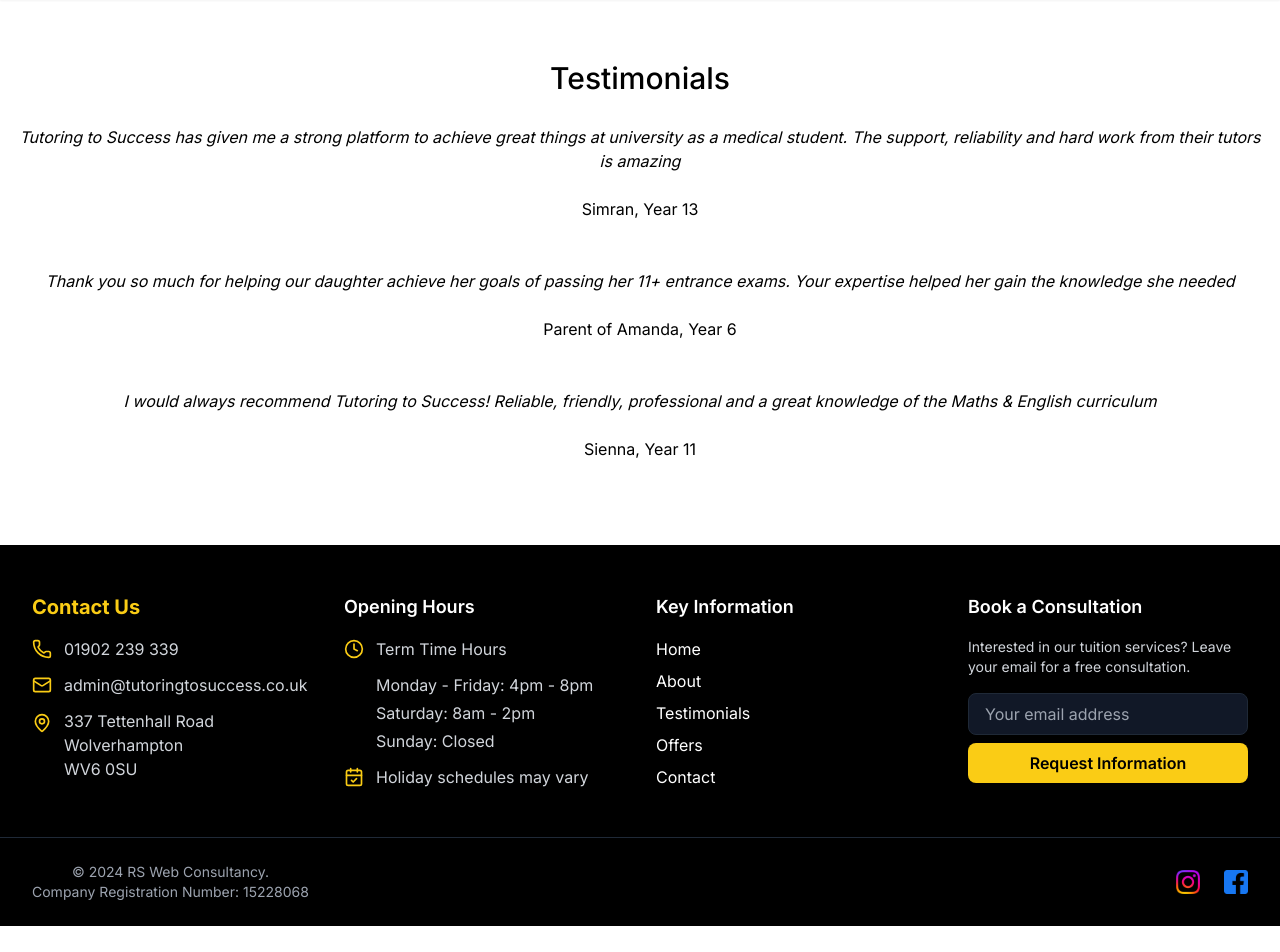
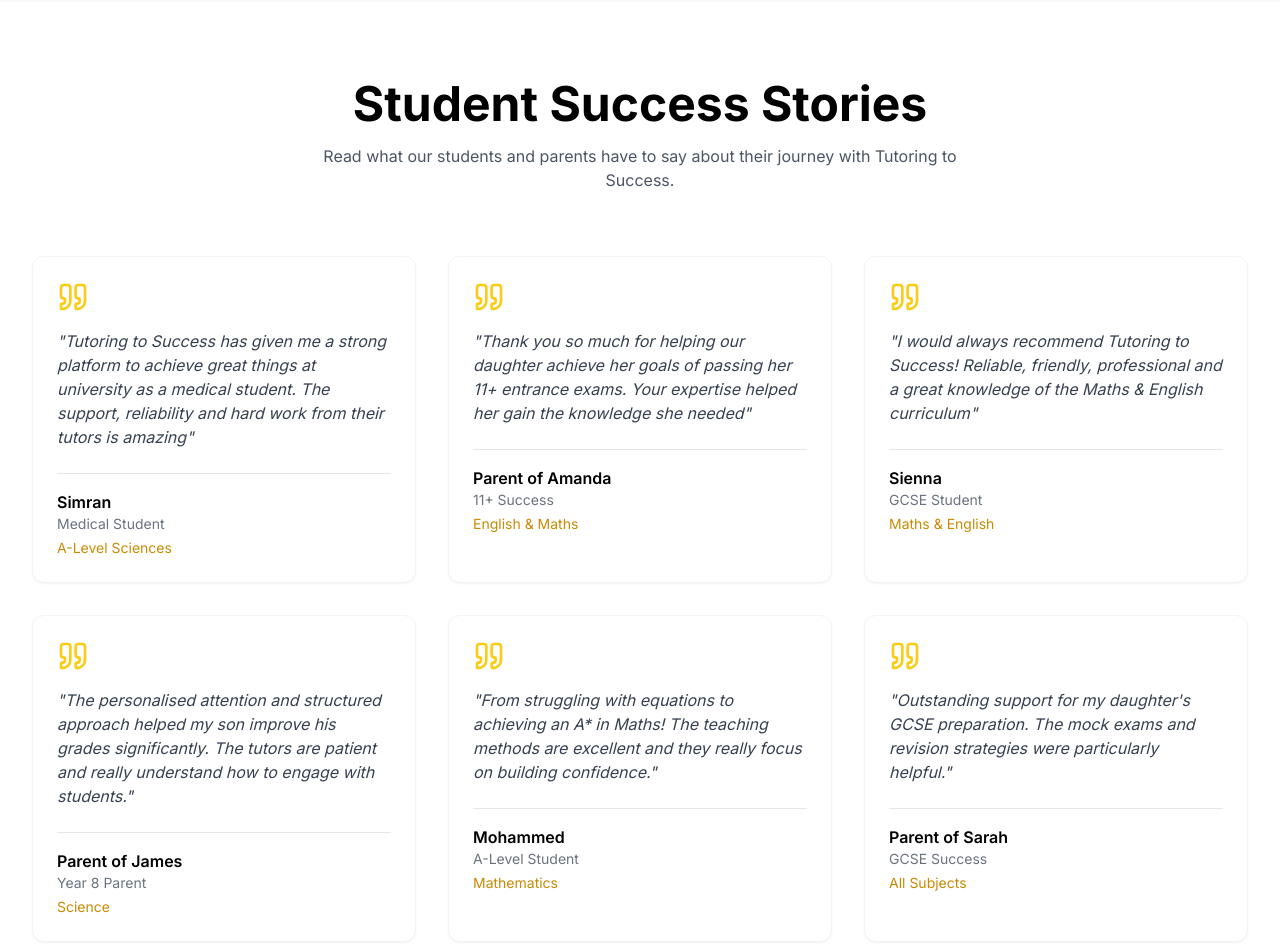
Before and after one commit to ranjsidhu/tts, a Next.js app: page /testimonials in a window 1280 px wide. Shown: the part 80-1032 px from the top of the page. Before the commit the page ends 1006 px from the top, so only its background shows below. Built offline with nearby package versions, Linux system fonts and the light colour scheme.

Commit message:
feat: modernise testimonial page

```diff
--- a/app/static/index.tsx
+++ b/app/static/index.tsx
@@ -1,4 +1,11 @@
 import { CheckCircle, BookOpen, Trophy, Users } from "lucide-react";
+
+type Testimonial = {
+  content: string;
+  author: string;
+  role: string;
+  subject?: string;
+};
 
 const links = [
   {
@@ -54,4 +61,49 @@
   },
 ];
 
-export { links, features };
+const testimonials: Testimonial[] = [
+  {
+    content:
+      "Tutoring to Success has given me a strong platform to achieve great things at university as a medical student. The support, reliability and hard work from their tutors is amazing",
+    author: "Simran",
+    role: "Medical Student",
+    subject: "A-Level Sciences",
+  },
+  {
+    content:
+      "Thank you so much for helping our daughter achieve her goals of passing her 11+ entrance exams. Your expertise helped her gain the knowledge she needed",
+    author: "Parent of Amanda",
+    role: "11+ Success",
+    subject: "English & Maths",
+  },
+  {
+    content:
+      "I would always recommend Tutoring to Success! Reliable, friendly, professional and a great knowledge of the Maths & English curriculum",
+    author: "Sienna",
+    role: "GCSE Student",
+    subject: "Maths & English",
+  },
+  {
+    content:
+      "The personalised attention and structured approach helped my son improve his grades significantly. The tutors are patient and really understand how to engage with students.",
+    author: "Parent of James",
+    role: "Year 8 Parent",
+    subject: "Science",
+  },
+  {
+    content:
+      "From struggling with equations to achieving an A* in Maths! The teaching methods are excellent and they really focus on building confidence.",
+    author: "Mohammed",
+    role: "A-Level Student",
+    subject: "Mathematics",
+  },
+  {
+    content:
+      "Outstanding support for my daughter's GCSE preparation. The mock exams and revision strategies were particularly helpful.",
+    author: "Parent of Sarah",
+    role: "GCSE Success",
+    subject: "All Subjects",
+  },
+];
+
+export { links, features, testimonials };
--- a/app/testimonials/TestimonialsPage.tsx
+++ b/app/testimonials/TestimonialsPage.tsx
@@ -1,50 +1,80 @@
-"use client";
-
+import { Quote } from "lucide-react";
 import Layout from "../components/layout/Layout";
-import "./testimonials.css";
-
-type Testimonial = {
-  content: string;
-  author: string;
-};
-
-const testimonials: Testimonial[] = [
-  {
-    content:
-      "Tutoring to Success has given me a strong platform to achieve great things at university as a medical student. The support, reliability and hard work from their tutors is amazing",
-    author: "Simran, Year 13",
-  },
-  {
-    content:
-      "Thank you so much for helping our daughter achieve her goals of passing her 11+ entrance exams. Your expertise helped her gain the knowledge she needed",
-    author: "Parent of Amanda, Year 6",
-  },
-  {
-    content:
-      "I would always recommend Tutoring to Success! Reliable, friendly, professional and a great knowledge of the Maths & English curriculum",
-    author: "Sienna, Year 11",
-  },
-];
+import { testimonials } from "../static";
+import Link from "next/link";
 
 export default function TestimonialsPage() {
   return (
     <Layout>
-      <br />
-      <h1 className="testimonials-title">Testimonials</h1>
-      <br />
-      <div className="testimonial">
-        <div className="center">
-          {testimonials.map((tmnl: Testimonial, index: number) => (
-            <div className="testimonial-caption" key={index}>
-              <p>
-                <em>{tmnl.content}</em>
-              </p>
-              <br />
-              <p>{tmnl.author}</p>
-              <br />
-              <br />
+      <div className="max-w-7xl mx-auto px-4 py-12">
+        {/* Hero Section */}
+        <div className="text-center mb-16">
+          <h1 className="text-4xl md:text-5xl font-bold mb-4">
+            Student Success Stories
+          </h1>
+          <p className="text-gray-600 max-w-2xl mx-auto">
+            Read what our students and parents have to say about their journey
+            with Tutoring to Success.
+          </p>
+        </div>
+
+        {/* Testimonials Grid */}
+        <div className="grid md:grid-cols-2 lg:grid-cols-3 gap-8">
+          {testimonials.map((testimonial, index) => (
+            <div
+              key={index}
+              className="bg-white p-6 rounded-xl shadow-sm border border-gray-100 hover:shadow-md transition-shadow animate-[fadeInUp_0.5s_ease-out_forwards]"
+              style={{ animationDelay: `${index * 100}ms` }}
+            >
+              {/* Quote Icon */}
+              <div className="mb-4">
+                <Quote className="w-8 h-8 text-yellow-400" />
+              </div>
+
+              {/* Content */}
+              <blockquote className="mb-6">
+                <p className="text-gray-700 italic">
+                  &quot;{testimonial.content}&quot;
+                </p>
+              </blockquote>
+
+              {/* Author Info */}
+              <div className="border-t pt-4">
+                <div className="flex flex-col">
+                  <span className="font-semibold text-black">
+                    {testimonial.author}
+                  </span>
+                  <span className="text-gray-500 text-sm">
+                    {testimonial.role}
+                  </span>
+                  {testimonial.subject && (
+                    <span className="text-yellow-600 text-sm mt-1">
+                      {testimonial.subject}
+                    </span>
+                  )}
+                </div>
+              </div>
             </div>
           ))}
+        </div>
+
+        {/* CTA Section */}
+        <div className="mt-16 text-center">
+          <div className="bg-black text-white p-8 rounded-xl max-w-3xl mx-auto">
+            <h2 className="text-2xl font-bold mb-4">
+              Ready to Start Your Success Story?
+            </h2>
+            <p className="text-gray-300 mb-6">
+              Join our community of successful students and take the first step
+              towards academic excellence.
+            </p>
+            <Link
+              href="/contact"
+              className="inline-block bg-yellow-400 text-black px-8 py-3 rounded-lg font-medium hover:bg-yellow-300 transition-colors"
+            >
+              Book Your Free Consultation
+            </Link>
+          </div>
         </div>
       </div>
     </Layout>
--- a/app/testimonials/testimonials.css
+++ /dev/null
@@ -1,27 +0,0 @@
-.testimonial-slider {
-  display: flex;
-  transition: transform 0.5s;
-}
-
-.testimonial-item {
-  flex: 0 0 100%;
-}
-
-.center {
-  display: flex;
-  flex-direction: column;
-  justify-content: center;
-  align-items: center;
-  height: fit-content;
-  margin: 0 auto;
-}
-
-.testimonial-caption {
-  text-align: center;
-}
-
-.testimonials-title {
-  text-align: center;
-  font-weight: 500;
-  font-size: 30px;
-}
```
